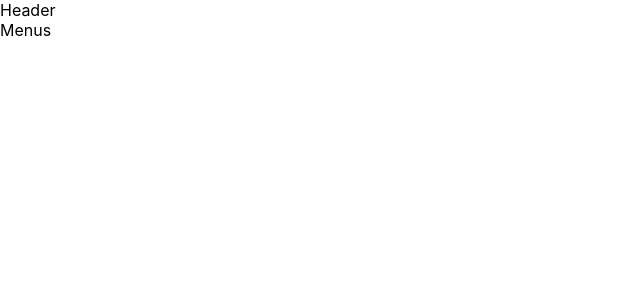
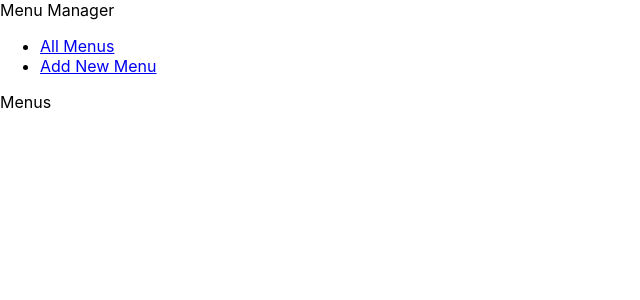
Before and after one commit to FKinga92/react-app, a React (Create React App) app: page / in a window 1280 px wide. Shown: the top 300 px of the page, without its empty margins (0-640 px from the left). Built offline with nearby package versions, Linux system fonts and the light colour scheme.

Commit message:
add header and navigation links

```diff
--- /dev/null
+++ b/src/components/ui/Header.tsx
@@ -0,0 +1,21 @@
+import { Link } from "react-router-dom";
+
+const Header: React.FC = () => {
+  return (
+    <header>
+      <div>Menu Manager</div>
+      <nav>
+        <ul>
+          <li>
+            <Link to="/">All Menus</Link>
+          </li>
+          <li>
+            <Link to="/new-menu">Add New Menu</Link>
+          </li>
+        </ul>
+      </nav>
+    </header>
+  );
+};
+
+export default Header;
--- a/src/components/ui/Layout.tsx
+++ b/src/components/ui/Layout.tsx
@@ -1,7 +1,9 @@
+import Header from "./Header";
+
 const Layout: React.FC = (props) => {
   return (
     <div>
-      <header>Header</header>
+      <Header />
       <main>{props.children}</main>
     </div>
   );
```
